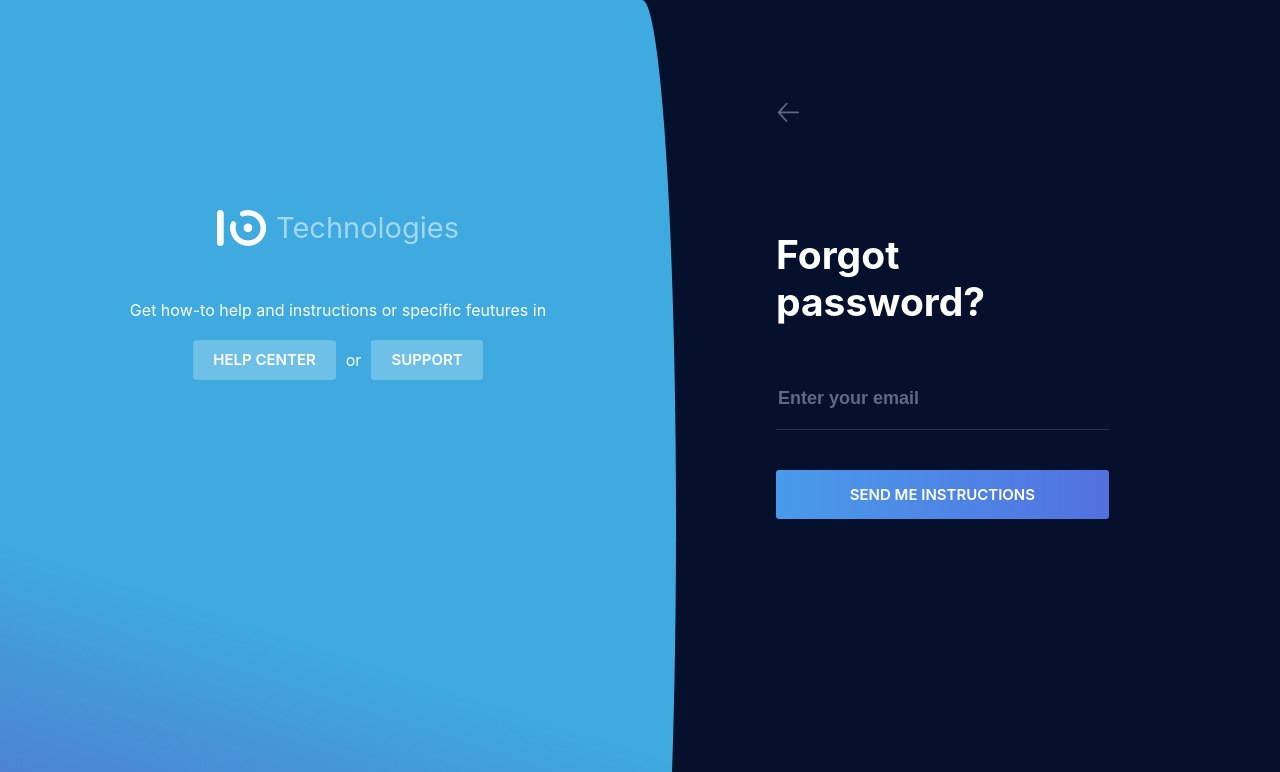
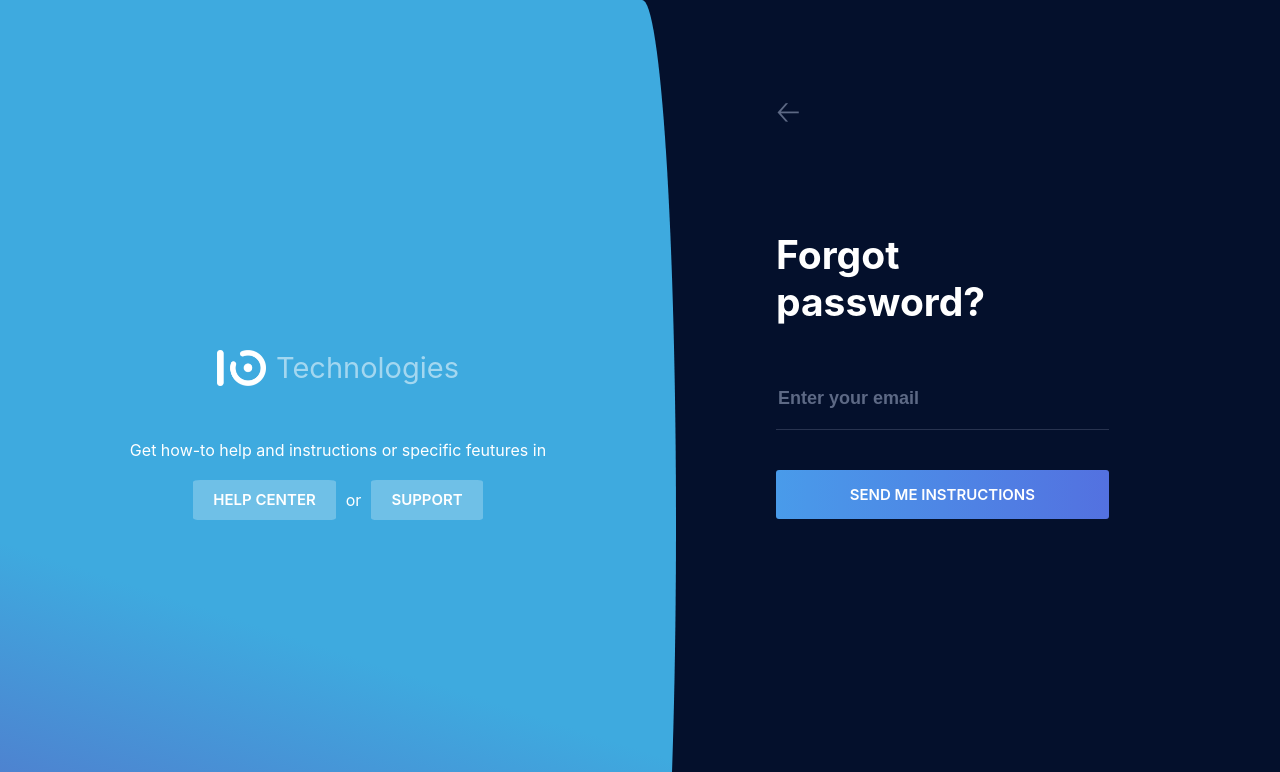
Before and after one commit to n7-remax/form-validation, a React (Create React App) app: page /forgot-password in a window 1280 px wide. Shown: the top 772 px of the page. Built offline with nearby package versions, Linux system fonts and the light colour scheme.

Commit message:
adjust paddimg of support module

```diff
--- a/src/App/Support/support.css
+++ b/src/App/Support/support.css
@@ -2,7 +2,7 @@
     color: #fff;
     display: flex;
     flex-direction: column;
-    padding: 210px 50px 410px 50px;
+    padding: 350px 50px 410px 50px;
     flex-basis:45%;
     background: linear-gradient(18deg, rgba(96,84,190,1) 0%, rgba(62,170,223,1) 40%);
     border-radius: 0% 5% 5% 0% / 10% 50% 50% 10% ;
```
